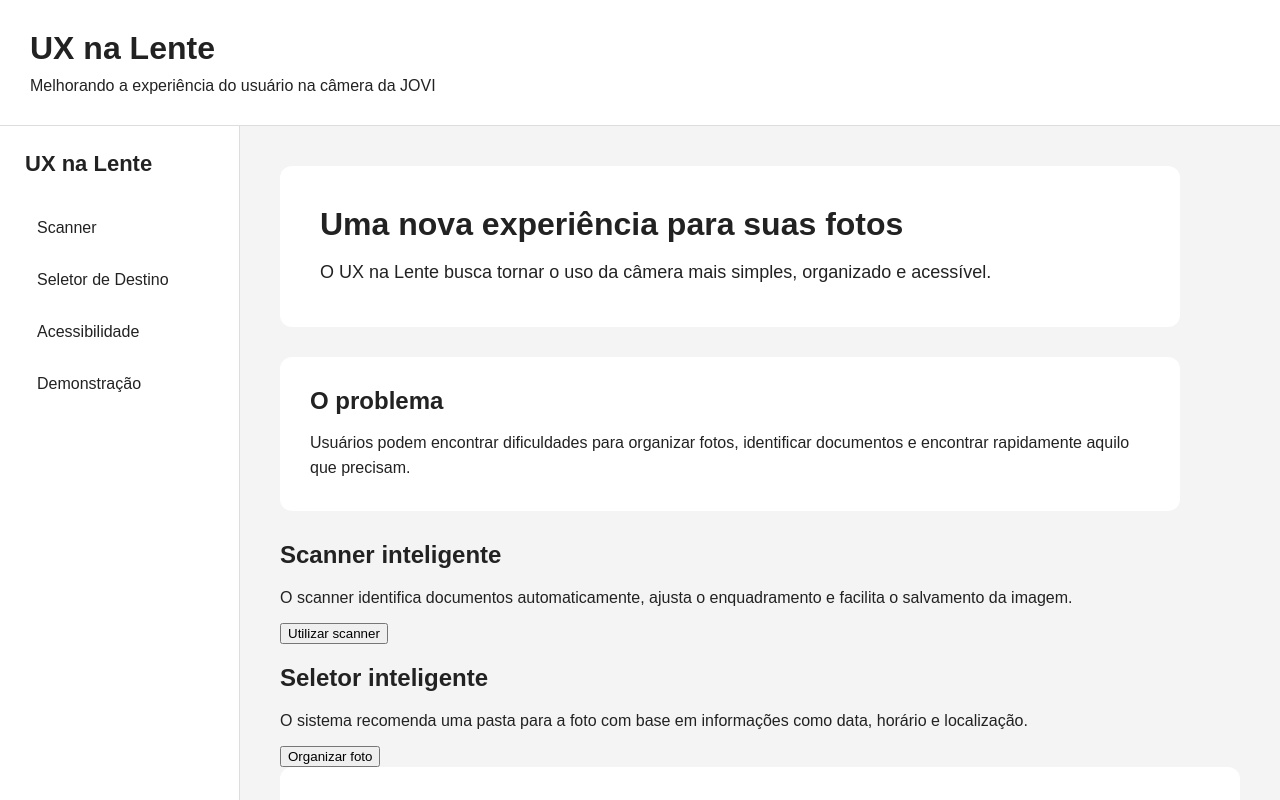
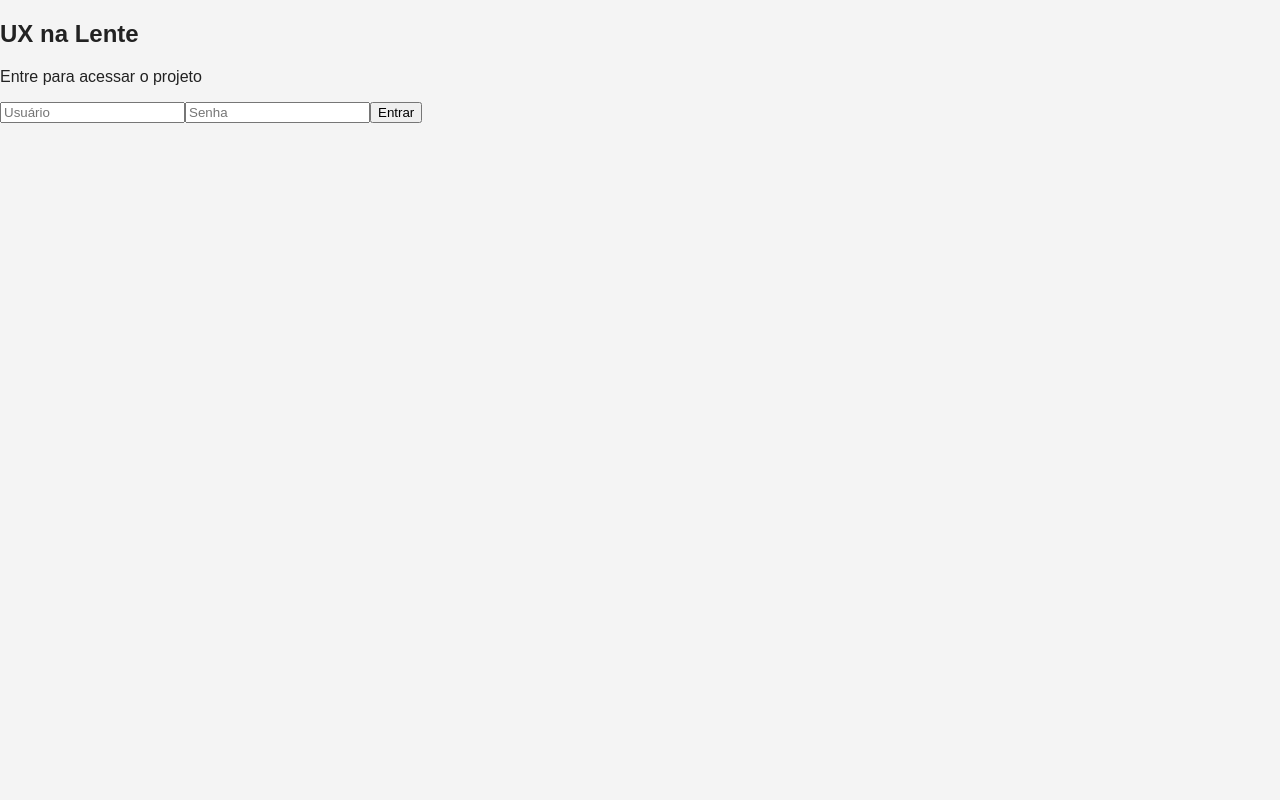
Before and after one commit to Daniel-Mnz/Solucao-JOVI, a Next.js app in the folder ux-na-lente/: page / in a window 1280 px wide. Shown: the top 800 px of the page. Built offline with nearby package versions, Linux system fonts and the light colour scheme.

Commit message:
adicionando login e alterando acessibilidade

```diff
--- a/ux-na-lente/app/globals.css
+++ b/ux-na-lente/app/globals.css
@@ -44,6 +44,30 @@ a {
 .sidebar-logo h2 {
     margin: 0 0 30px 0;
     font-size: 22px;
+}
+
+.sidebar-nav {
+    display: flex;
+    flex-direction: column;
+    gap: 20px;
+    margin-top: 30px;
+}
+
+.sidebar-nav a {
+    text-decoration: none;
+    color: inherit;
+}
+
+.btn-sair {
+    width: 100%;
+    padding: 12px;
+    margin-top: auto;
+    border: none;
+    border-radius: 6px;
+    background-color: #222;
+    color: white;
+    font-weight: bold;
+    cursor: pointer;
 }
 
 .menu {
@@ -153,3 +177,24 @@ a {
 .acessibilidade button:hover {
     background-color: #444444;
 }
+
+.acessibilidade-ativa {
+    font-size: 20px;
+    letter-spacing: 0.5px;
+    line-height: 1.8;
+    border: 3px solid #222222;
+}
+
+.acessibilidade-ativa h2 {
+    font-size: 30px;
+}
+
+.acessibilidade-ativa p {
+    font-size: 20px;
+}
+
+.acessibilidade-ativa button {
+    padding: 16px 24px;
+    font-size: 18px;
+    font-weight: bold;
+}
--- a/ux-na-lente/app/page.js
+++ b/ux-na-lente/app/page.js
@@ -1,15 +1,51 @@
+"use client";
+
+import { useState, useEffect } from "react";
 import Header from "../components/header";
 import Sidebar from "../components/sidebar";
 import Conteudo from "../components/conteudo";
+import Login from "../components/login";
 
 export default function Home() {
+
+    const [usuarioLogado, setUsuarioLogado] = useState(null);
+    const [carregando, setCarregando] = useState(true);
+
+    useEffect(() => {
+        const usuarioSalvo = localStorage.getItem("usuarioLogado");
+
+        if (usuarioSalvo) {
+            setUsuarioLogado(usuarioSalvo);
+        }
+
+        setCarregando(false);
+    }, []);
+
+    function aoLogar(nome) {
+        localStorage.setItem("usuarioLogado", nome);
+        setUsuarioLogado(nome);
+    }
+
+    function sair() {
+        localStorage.removeItem("usuarioLogado");
+        setUsuarioLogado(null);
+    }
+
+    if (carregando) {
+        return null;
+    }
+
+    if (!usuarioLogado) {
+        return <Login aoLogar={aoLogar} />;
+    }
+
     return (
         <div>
-            <Header />
+            <Header usuarioLogado={usuarioLogado} />
 
             <div className="layout">
 
-                <Sidebar />
+                <Sidebar aoSair={sair} />
 
                 <Conteudo />
 
--- a/ux-na-lente/components/acessibilidade.js
+++ b/ux-na-lente/components/acessibilidade.js
@@ -1,9 +1,33 @@
+"use client";
+
+import { useState, useEffect } from "react";
+
 export default function Acessibilidade() {
+
+    const [ativada, setAtivada] = useState(false);
+
+    useEffect(() => {
+        const salvo = localStorage.getItem("acessibilidadeAtiva");
+
+        if (salvo === "true") {
+            setAtivada(true);
+        }
+    }, []);
+
+    function alternarAcessibilidade() {
+        const novoValor = !ativada;
+
+        setAtivada(novoValor);
+
+        localStorage.setItem("acessibilidadeAtiva", novoValor);
+    }
+
     return (
         <section
             id="acessibilidade"
-            className="acessibilidade"
+            className={ativada ? "acessibilidade acessibilidade-ativa" : "acessibilidade"}
         >
+
             <h2>Acessibilidade</h2>
 
             <p>
@@ -11,9 +35,13 @@ export default function Acessibilidade() {
                 por diferentes perfis de usuários.
             </p>
 
-            <button>
-                Ativar acessibilidade
+            <button onClick={alternarAcessibilidade}>
+                {ativada
+                    ? "Desativar acessibilidade"
+                    : "Ativar acessibilidade"
+                }
             </button>
+
         </section>
     );
 }
--- /dev/null
+++ b/ux-na-lente/components/login.js
@@ -0,0 +1,56 @@
+"use client";
+
+import { useState } from "react";
+
+export default function Login({ aoLogar }) {
+
+    const [usuario, setUsuario] = useState("");
+    const [senha, setSenha] = useState("");
+    const [mensagemErro, setMensagemErro] = useState("");
+
+    function entrar() {
+
+        const nomeUsuario = usuario.trim();
+        const senhaUsuario = senha.trim();
+
+        if (nomeUsuario === "" || senhaUsuario === "") {
+            setMensagemErro("Preencha usuário e senha para continuar.");
+            return;
+        }
+
+        setMensagemErro("");
+        aoLogar(nomeUsuario);
+    }
+
+    return (
+        <section className="login-page">
+            <div className="login-card">
+
+                <h1>UX na Lente</h1>
+
+                <p>Entre para acessar o projeto</p>
+
+                <input
+                    value={usuario}
+                    onChange={(e) => setUsuario(e.target.value)}
+                    type="text"
+                    placeholder="Usuário"
+                />
+
+                <input
+                    value={senha}
+                    onChange={(e) => setSenha(e.target.value)}
+                    type="password"
+                    placeholder="Senha"
+                />
+
+                <button onClick={entrar}>
+                    Entrar
+                </button>
+
+                <p className="mensagem-erro">{mensagemErro}</p>
+
+            </div>
+        </section>
+    );
+}
--- a/ux-na-lente/components/main.js
+++ b/ux-na-lente/components/main.js
@@ -1,26 +1,14 @@
 export default function Main() {
     return (
-        <main className="conteudo-principal">
+        <section className="main-content">
 
-            <section className="hero">
-                <h2>Uma nova experiência para suas fotos</h2>
+            <h1>Bem-vindo ao UX na Lente</h1>
 
-                <p>
-                    O UX na Lente busca tornar o uso da câmera
-                    mais simples, organizado e acessível.
-                </p>
-            </section>
+            <p>
+                Uma experiência mais simples e inteligente
+                para organizar suas fotos.
+            </p>
 
-            <section className="sobre">
-                <h2>O problema</h2>
-
-                <p>
-                    Usuários podem encontrar dificuldades para
-                    organizar fotos, identificar documentos e
-                    encontrar rapidamente aquilo que precisam.
-                </p>
-            </section>
-
-        </main>
+        </section>
     );
 }
--- a/ux-na-lente/components/scanner.js
+++ b/ux-na-lente/components/scanner.js
@@ -1,4 +1,17 @@
+"use client";
+
+import { useState } from "react";
+
 export default function Scanner() {
+
+    const [mensagem, setMensagem] = useState("");
+
+    function utilizarScanner() {
+        setMensagem(
+            "Scanner ativado! O documento será identificado e enquadrado automaticamente."
+        );
+    }
+
     return (
         <section id="scanner" className="scanner">
 
@@ -9,9 +22,15 @@ export default function Scanner() {
                 ajusta o enquadramento e facilita o salvamento da imagem.
             </p>
 
-            <button>
+            <button onClick={utilizarScanner}>
                 Utilizar scanner
             </button>
+
+            {mensagem && (
+                <p className="mensagem-scanner">
+                    {mensagem}
+                </p>
+            )}
 
         </section>
     );
--- a/ux-na-lente/components/seletor.js
+++ b/ux-na-lente/components/seletor.js
@@ -1,4 +1,17 @@
+"use client";
+
+import { useState } from "react";
+
 export default function Seletor() {
+
+    const [mensagem, setMensagem] = useState("");
+
+    function organizarFoto() {
+        setMensagem(
+            "Foto analisada! A pasta recomendada para esta foto foi selecionada."
+        );
+    }
+
     return (
         <section id="seletor" className="seletor">
 
@@ -10,9 +23,15 @@ export default function Seletor() {
                 e localização.
             </p>
 
-            <button>
+            <button onClick={organizarFoto}>
                 Organizar foto
             </button>
+
+            {mensagem && (
+                <p className="mensagem-seletor">
+                    {mensagem}
+                </p>
+            )}
 
         </section>
     );
--- a/ux-na-lente/components/sidebar.js
+++ b/ux-na-lente/components/sidebar.js
@@ -1,24 +1,25 @@
+"use client";
+
 export default function Sidebar() {
+
+    function sair() {
+        alert("Você saiu do UX na Lente.");
+    }
+
     return (
         <aside className="sidebar">
 
-            <div className="sidebar-logo">
-                <h2>UX na Lente</h2>
-            </div>
+            <h2>UX na Lente</h2>
 
-            <nav className="menu">
-
-                <a href="#scanner">Scanner</a>
-
-                <a href="#seletor">Seletor de Destino</a>
-
-                <a href="#acessibilidade">Acessibilidade</a>
-
-                <a href="#demonstracao">Demonstração</a>
-
+            <nav className="sidebar-nav">
+                <a href="#">Início</a>
+                <a href="#">Scanner</a>
+                <a href="#">Seletor de destino</a>
+                <a href="#">Acessibilidade</a>
+                <a href="#">Demonstração</a>
             </nav>
 
-            <button className="botao-sair">
+            <button className="btn-sair" onClick={sair}>
                 Sair
             </button>
 
```
